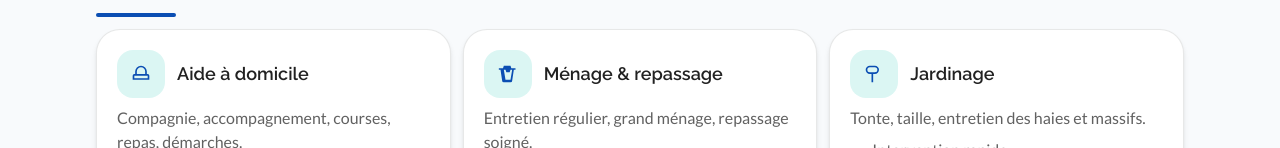
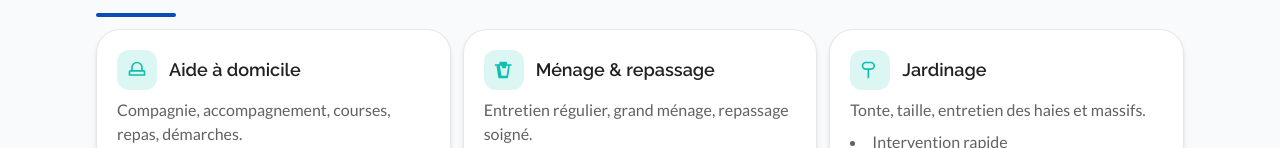
Before and after one commit to Soofmaax/RCP-Multiservices, a React (Vite) app: page / in a window 1280 px wide. Shown: the part 647-795 px from the top of the page. Built offline with nearby package versions, Linux system fonts and the light colour scheme; no server answers.

Commit message:
feat(home): add hover lift & icon scale to service cards; add group class and remove svg text-primary
Co-authored-by: Genie <genie@cosine.sh>

```diff
--- a/src/index.css
+++ b/src/index.css
@@ -111,10 +111,10 @@ body,
     @apply bg-white rounded-[24px] shadow-md hover:shadow-lg border border-border/70 transition-shadow;
   }
   .service-card {
-    @apply card-elevated p-5;
+    @apply card-elevated p-5 transition-transform hover:-translate-y-0.5;
   }
   .icon-teal {
-    @apply inline-flex items-center justify-center w-12 h-12 rounded-2xl bg-accent/15 text-accent;
+    @apply inline-flex items-center justify-center w-10 h-10 rounded-xl bg-accent/15 text-accent transition-transform group-hover:scale-105;
   }
   .service-title {
     @apply text-lg font-semibold;
--- a/src/routes/AppRoutes.tsx
+++ b/src/routes/AppRoutes.tsx
@@ -20,17 +20,17 @@ function Home() {
 
   // Inline service icons (minimal SVGs)
   const ServiceIconHomeAssist = () => (
-    <svg width="20" height="20" viewBox="0 0 24 24" aria-hidden="true" focusable="false" className="text-primary">
+    <svg width="20" height="20" viewBox="0 0 24 24" aria-hidden="true" focusable="false">
       <path fill="currentColor" d="M12 2a7 7 0 0 0-7 7v3H4a2 2 0 0 0-2 2v5h20v-5a2 2 0 0 0-2-2h-1V9a7 7 0 0 0-7-7zm-5 10V9a5 5 0 0 1 10 0v3H7zm-3 5v-3h16v3H4z"/>
     </svg>
   );
   const ServiceIconClean = () => (
-    <svg width="20" height="20" viewBox="0 0 24 24" aria-hidden="true" focusable="false" className="text-primary">
+    <svg width="20" height="20" viewBox="0 0 24 24" aria-hidden="true" focusable="false">
       <path fill="currentColor" d="M9 2h6l1 3h5v2h-2l-2 13a2 2 0 0 1-2 2H7a2 2 0 0 1-2-2L3 7H1V5h5l1-3zm0 5H7l2 12h6l2-12h-2l-1 3H10L9 7z"/>
     </svg>
   );
   const ServiceIconGarden = () => (
-    <svg width="20" height="20" viewBox="0 0 24 24" aria-hidden="true" focusable="false" className="text-primary">
+    <svg width="20" height="20" viewBox="0 0 24 24" aria-hidden="true" focusable="false">
       <path fill="currentColor" d="M7 2a5 5 0 0 0 0 10h2v10h2V12h2a5 5 0 0 0 0-10H7zm0 2h6a3 3 0 1 1 0 6H7a3 3 0 1 1 0-6z"/>
     </svg>
   );
@@ -97,7 +97,7 @@ function Home() {
           <h2 className="heading-2">Nos services principaux</h2>
           <div className="accent mt-2"></div>
           <div className="mt-3 grid grid-cols-1 md:grid-cols-3 gap-3">
-            <article className="service-card">
+            <article className="service-card group">
               <div className="flex items-center gap-3">
                 <div className="icon-teal">
                   <ServiceIconHomeAssist />
@@ -121,7 +121,7 @@ function Home() {
               </div>
             </article>
 
-            <article className="service-card">
+            <article className="service-card group">
               <div className="flex items-center gap-3">
                 <div className="icon-teal">
                   <ServiceIconClean />
@@ -145,7 +145,7 @@ function Home() {
               </div>
             </article>
 
-            <article className="service-card">
+            <article className="service-card group">
               <div className="flex items-center gap-3">
                 <div className="icon-teal">
                   <ServiceIconGarden />
```
